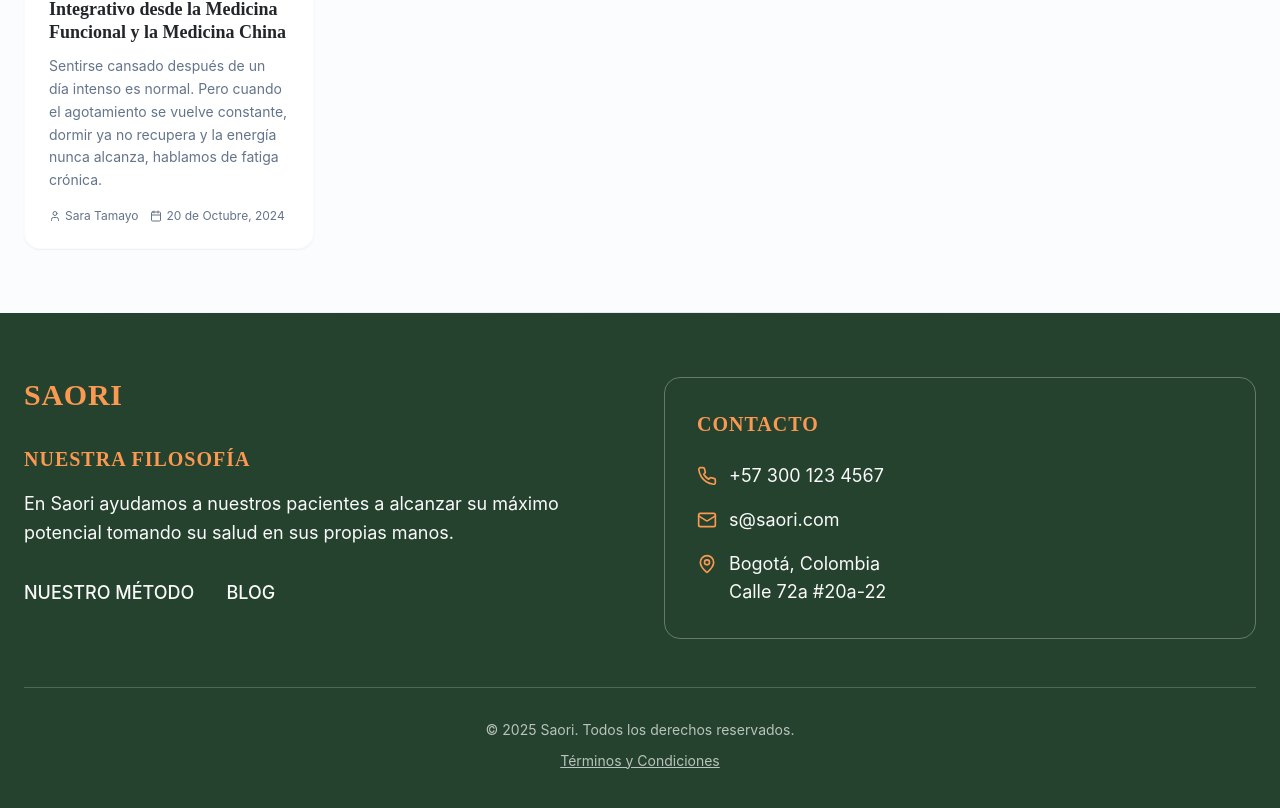
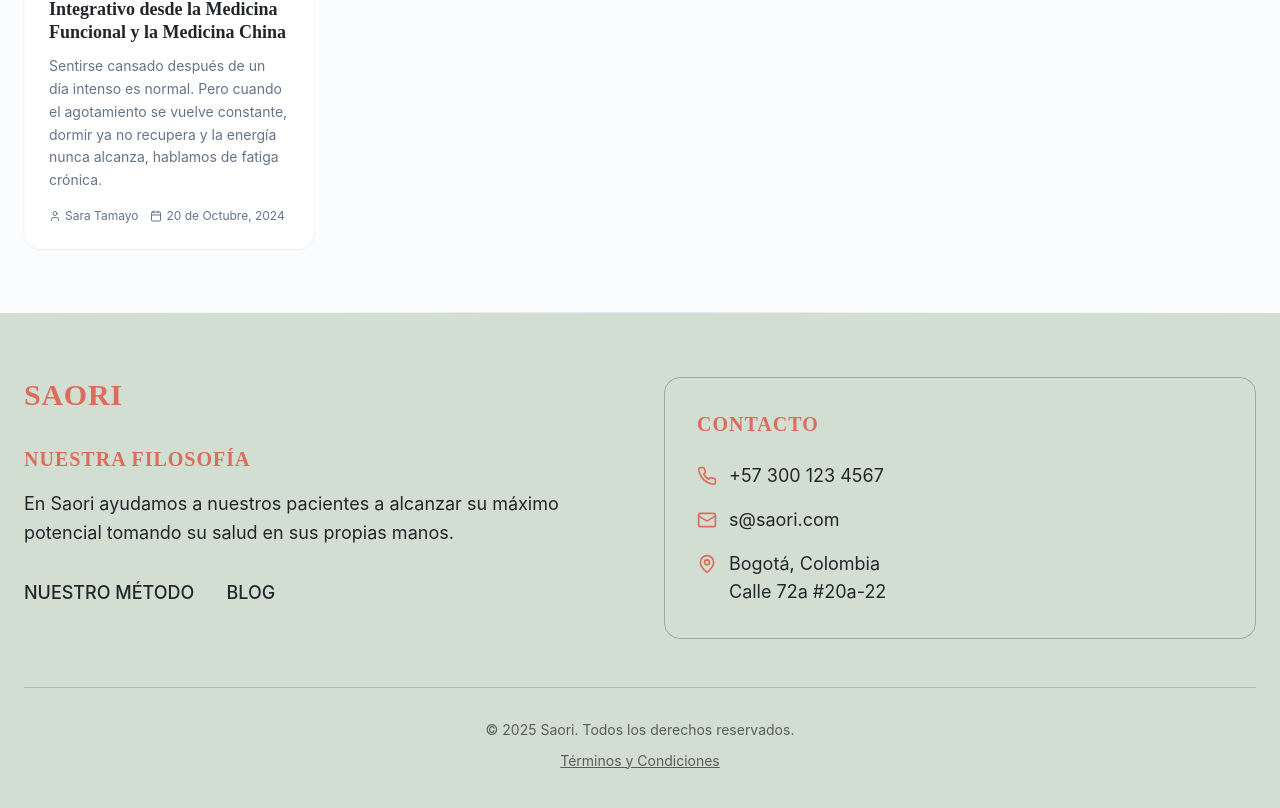
Before and after one commit to ltamayot/chic-landing-gen, a React (Vite) app: page /blog in a window 1280 px wide. Shown: the part 1623-2431 px from the top of the page. Built offline with nearby package versions, Linux system fonts and the light colour scheme; the HTML template or start-up script is replaced by a standard one.

Commit message:
Update footer background and color

```diff
--- a/src/components/Footer.tsx
+++ b/src/components/Footer.tsx
@@ -29,7 +29,7 @@ const Footer = () => {
   };
 
   return (
-    <footer className="bg-primary text-primary-foreground py-16">
+    <footer className="bg-sage text-foreground py-16">
       <div className="container mx-auto px-6">
         <div className="grid md:grid-cols-2 gap-12">
           {/* Left Section */}
@@ -46,7 +46,7 @@ const Footer = () => {
               <h4 className="text-xl font-semibold mb-4 text-accent uppercase tracking-wider">
                 NUESTRA FILOSOFÍA
               </h4>
-              <p className="text-primary-foreground mb-6 leading-relaxed text-lg">
+              <p className="text-foreground mb-6 leading-relaxed text-lg">
                 En Saori ayudamos a nuestros pacientes a alcanzar su máximo potencial tomando su salud en sus propias manos.
               </p>
             </div>
@@ -55,13 +55,13 @@ const Footer = () => {
             <div className="flex gap-8">
               <button
                 onClick={() => scrollToSection('metodo')}
-                className="text-primary-foreground hover:text-accent transition-colors text-lg font-medium"
+                className="text-foreground hover:text-accent transition-colors text-lg font-medium"
               >
                 NUESTRO MÉTODO
               </button>
               <a
                 href="/blog"
-                className="text-primary-foreground hover:text-accent transition-colors text-lg font-medium"
+                className="text-foreground hover:text-accent transition-colors text-lg font-medium"
               >
                 BLOG
               </a>
@@ -69,22 +69,22 @@ const Footer = () => {
           </div>
 
           {/* Right Section - Contact Info in Box */}
-          <div className="border border-primary-foreground/30 rounded-lg p-8">
+          <div className="border border-foreground/30 rounded-lg p-8">
             <h4 className="text-xl font-semibold mb-6 text-accent uppercase tracking-wider">
               CONTACTO
             </h4>
             <div className="space-y-4">
               <div className="flex items-center gap-3">
                 <Phone className="h-5 w-5 text-accent" />
-                <span className="text-primary-foreground text-lg">+57 300 123 4567</span>
+                <span className="text-foreground text-lg">+57 300 123 4567</span>
               </div>
               <div className="flex items-center gap-3">
                 <Mail className="h-5 w-5 text-accent" />
-                <span className="text-primary-foreground text-lg">s@saori.com</span>
+                <span className="text-foreground text-lg">s@saori.com</span>
               </div>
               <div className="flex items-start gap-3">
                 <MapPin className="h-5 w-5 text-accent mt-1" />
-                <div className="text-primary-foreground text-lg">
+                <div className="text-foreground text-lg">
                   <div>Bogotá, Colombia</div>
                   <div>Calle 72a  #20a-22 </div>
                 </div>
@@ -94,14 +94,14 @@ const Footer = () => {
         </div>
 
         {/* Copyright */}
-        <div className="border-t border-primary-foreground/20 mt-12 pt-8 text-center">
-          <p className="text-primary-foreground/70 text-sm">
+        <div className="border-t border-foreground/20 mt-12 pt-8 text-center">
+          <p className="text-foreground/70 text-sm">
             © 2025 Saori. Todos los derechos reservados.
           </p>
           <div className="mt-2">
             <a
               href="/terminos-condiciones"
-              className="text-primary-foreground/70 hover:text-accent transition-colors text-sm underline"
+              className="text-foreground/70 hover:text-accent transition-colors text-sm underline"
             >
               Términos y Condiciones
             </a>
--- a/src/index.css
+++ b/src/index.css
@@ -26,7 +26,7 @@ All colors MUST be HSL.
     --secondary: 40 35% 88%; /* Beige/crema */
     --secondary-foreground: 140 30% 20%;
 
-    --accent: 25 95% 65%; /* Naranja/dorado para detalles */
+    --accent: 8 65% 61%; /* DD6D5F - Color coral para detalles */
     --accent-foreground: 0 0% 98%;
 
     --muted: 210 40% 96.1%;
@@ -86,7 +86,7 @@ All colors MUST be HSL.
     --muted: 140 15% 30%;
     --muted-foreground: 120 10% 70%;
 
-    --accent: 25 95% 65%;
+    --accent: 8 65% 61%; /* DD6D5F - Color coral para detalles */
     --accent-foreground: 0 0% 98%;
 
     --destructive: 0 62.8% 30.6%;
```
